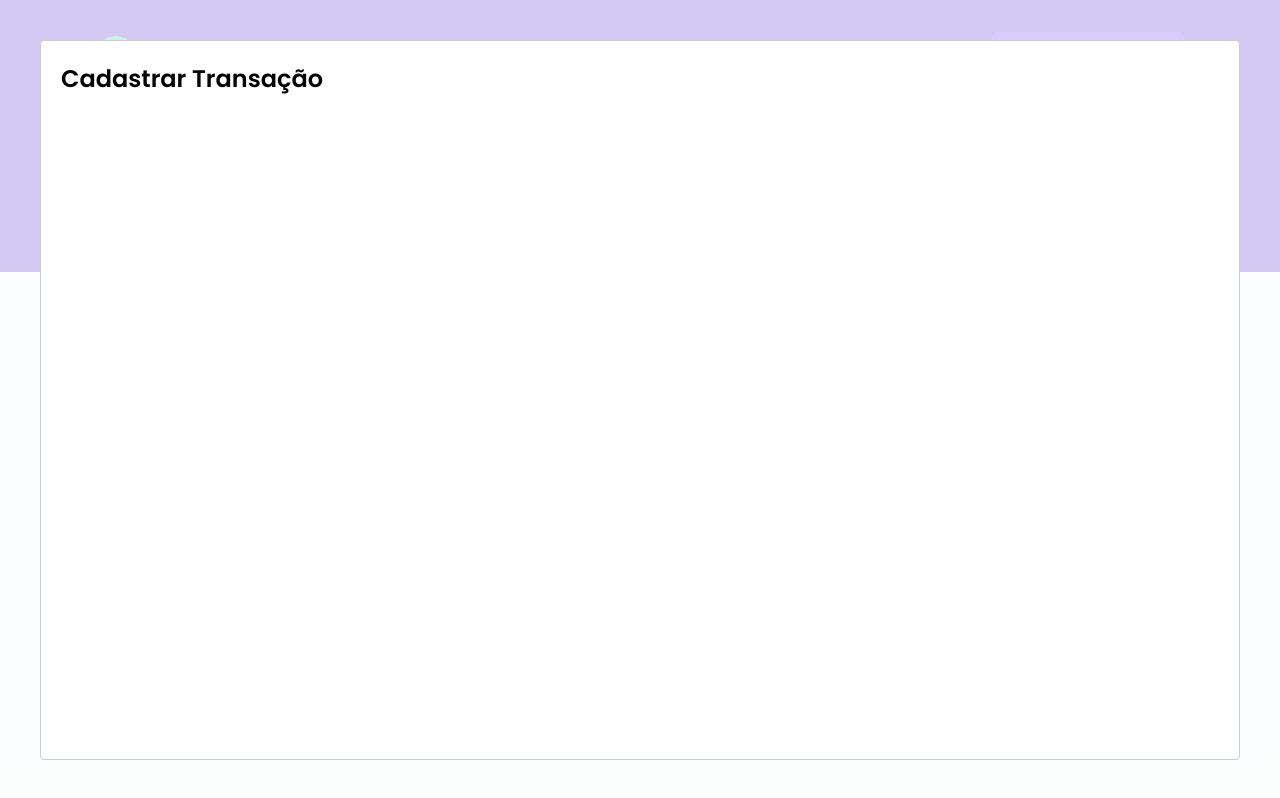
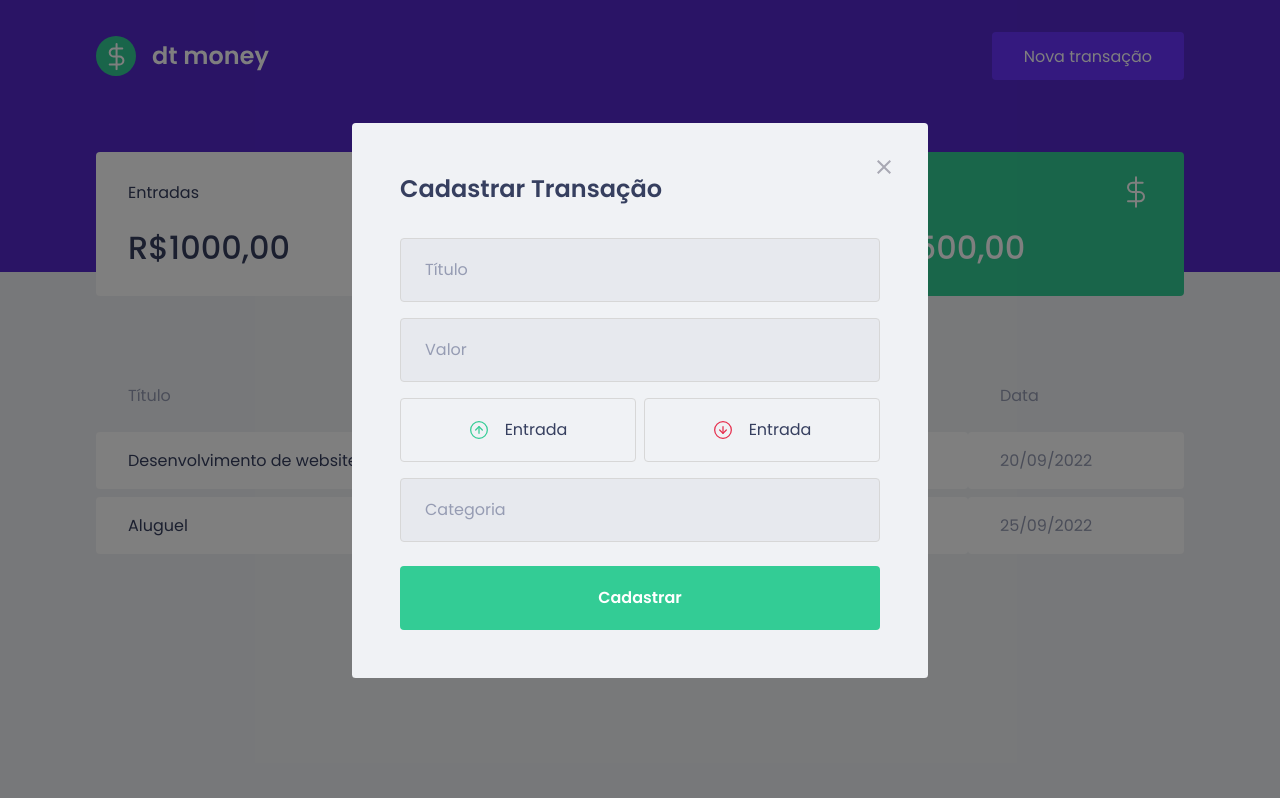
Before and after one commit to palachini/DTMoney, a React (Create React App) app: page / in a window 1280 px wide. Both pictures are taken after a click on the button "Nova transação". Built offline with nearby package versions, Linux system fonts and the light colour scheme; no server answers; what miragejs would draw is missing.

Commit message:
create form and styles

```diff
--- a/package.json
+++ b/package.json
@@ -5,6 +5,7 @@
   "dependencies": {
     "axios": "^0.27.2",
     "miragejs": "^0.1.45",
+    "polished": "^4.2.2",
     "react": "^18.2.0",
     "react-dom": "^18.2.0",
     "react-modal": "^3.15.1",
--- a/src/components/NewTransactionModal/index.tsx
+++ b/src/components/NewTransactionModal/index.tsx
@@ -1,4 +1,8 @@
 import Modal from 'react-modal';
+import closeImg from '../../assets/close.svg';
+import incomeImg from '../../assets/income.svg';
+import outcomeImg from '../../assets/outcome.svg';
+import { Container,TransactionTypeContainer } from './styles';
 
 interface NewTransactionModalProps {
   isOpen: boolean;
@@ -10,8 +14,54 @@
     <Modal
           isOpen={isOpen}
           onRequestClose={onRequestClose}
+          overlayClassName="react-modal-overlay"
+          className="react-modal-content"
         >
-          <h2>Cadastrar Transação</h2>
+          <button
+            type="button"
+            onClick={onRequestClose}
+            className="react-modal-close"
+          >
+            <img src={closeImg} alt="Fechal modal" />
+          </button>
+
+          <Container>
+            <h2>Cadastrar Transação</h2>
+
+            <input
+              placeholder="Título"
+            />
+
+            <input
+              type="number"
+              placeholder="Valor"
+            />
+
+            <TransactionTypeContainer>
+              <button
+                type="button"
+              >
+                <img src={incomeImg} alt="Entrada" />
+                <span>Entrada</span>
+              </button>
+              <button
+                type="button"
+              >
+                <img src={outcomeImg} alt="Saída" />
+                <span>Entrada</span>
+              </button>
+            </TransactionTypeContainer>
+
+            <input
+              placeholder="Categoria"
+            />
+
+            <button
+              type="submit"
+            >
+              Cadastrar
+            </button>
+          </Container>
       </Modal>
   );
 
--- a/src/components/NewTransactionModal/styles.ts
+++ b/src/components/NewTransactionModal/styles.ts
@@ -1,3 +1,87 @@
 import styled from "styled-components";
+import { darken } from "polished";
 
-export const Container = styled.div``;
+export const Container = styled.form`
+  h2 {
+    color: var(--text-title);
+    font-size: 1.5rem;
+    margin-bottom: 2rem;
+  }
+
+  input{
+    width: 100%;
+    padding: 0 1.5rem;
+    height: 4rem;
+    border-radius: 0.25rem;
+
+    border: 1px solid #d7d7d7;
+    background: #e7e9ee;
+
+    font-weight: 400;
+    font-size: 1rem;
+
+    &::placeholder {
+      color: var(--text-body);
+    }
+
+    & + input {
+      margin-top: 1rem;
+    }
+  }
+
+  button[type="submit"]	{
+    width: 100%;
+    padding: 0 1.5rem;
+    height: 4rem;
+    background: var(--green);
+    color: #FFF;
+    border-radius: 0.25rem;
+    border: 0;
+    font-size: 1rem;
+    margin-top: 1.5rem;
+    font-weight: 600;
+
+    transition: filter 0.2s;
+
+    &:hover {
+      filter: brightness(0.9);
+    }
+  }
+`;
+
+export const TransactionTypeContainer = styled.div`
+  margin: 1rem 0;
+  display: grid;
+  grid-template-columns: 1fr 1fr;
+  gap: 0.5rem;
+
+  button {
+    height: 4rem;
+    border: 1px solid #d7d7d7;
+    border-radius: 0.25rem;
+
+    background: transparent;
+
+    display: flex;
+    align-items: center;
+    justify-content: center;
+    transition: border-color 0.2s;
+
+    &:hover {
+      border-color: ${darken(0.1, '#d7d7d7')};
+    }
+
+    img {
+      width: 20px;
+      height: 20px;
+    }
+
+    span{
+      display: inline-block;
+      margin-left: 1rem;
+      font-size: 1rem;
+      color: var(--text-title);
+    }
+  }
+
+`;
--- a/src/styles/global.ts
+++ b/src/styles/global.ts
@@ -51,4 +51,40 @@
     cursor: not-allowed;
   }
 
+  .react-modal-overlay{
+    background: rgba(0,0,0,0.5);
+
+    position: fixed;
+    top: 0;
+    bottom: 0;
+    right: 0;
+    left: 0;
+
+    display: flex;
+    align-items: center;
+    justify-content: center;
+    flex-direction: column;
+  }
+  .react-modal-content{
+    width: 100%;
+    max-width: 576px;
+    background: var(--background);
+    padding: 3rem;
+    position: relative;
+    border-radius: 0.24rem;
+  }
+
+  .react-modal-close {
+    position: absolute;
+    right: 1.5rem;
+    top: 1.5rem;
+    border: 0;
+    background: transparent;
+    transition: filter 0.2s;
+
+    &:hover {
+      filter: brightness(0.8)
+    }
+  }
+
 `
```
Also changed, not shown: 1 other file (tests, documents, lock files or other folders).
